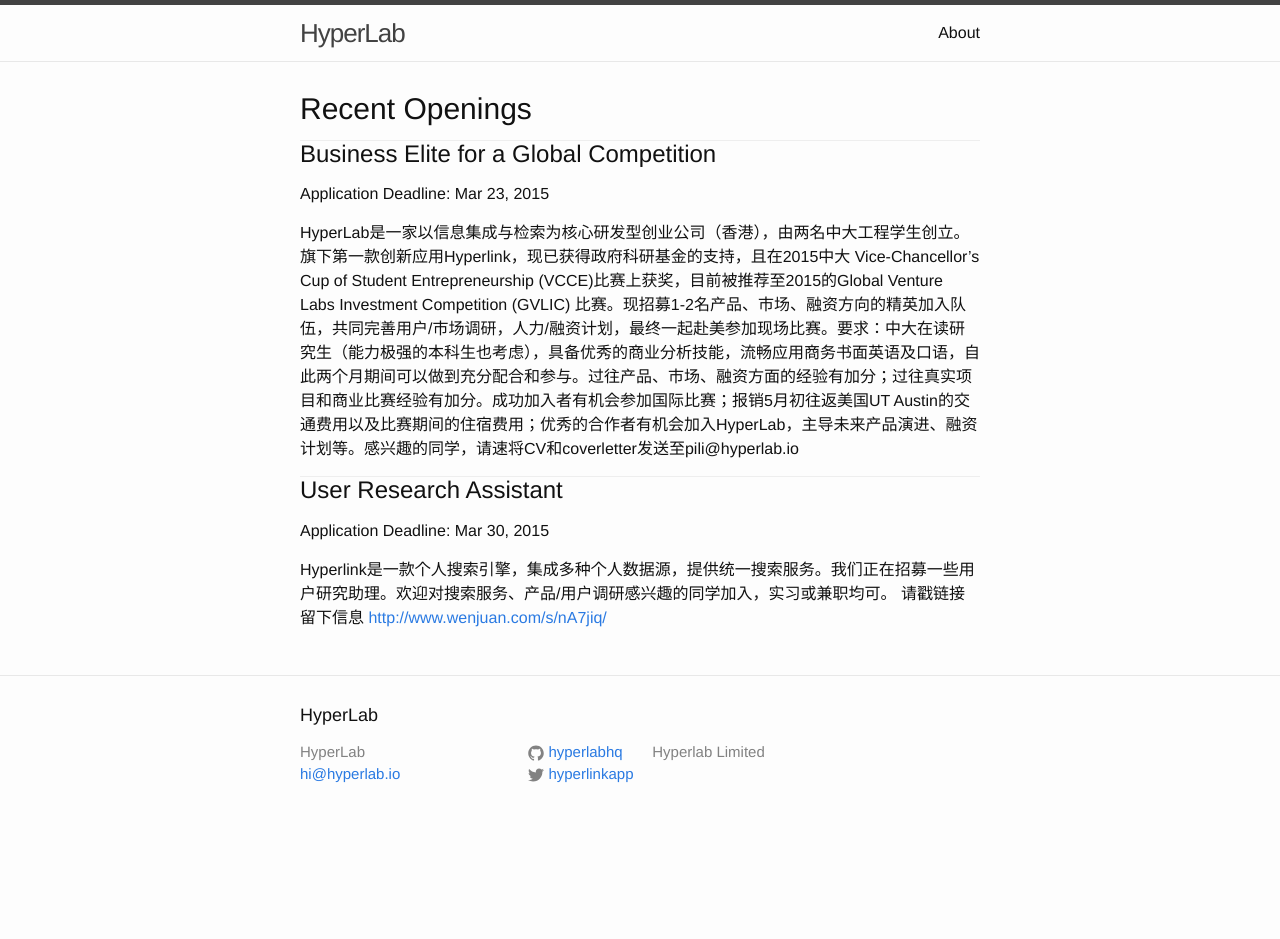
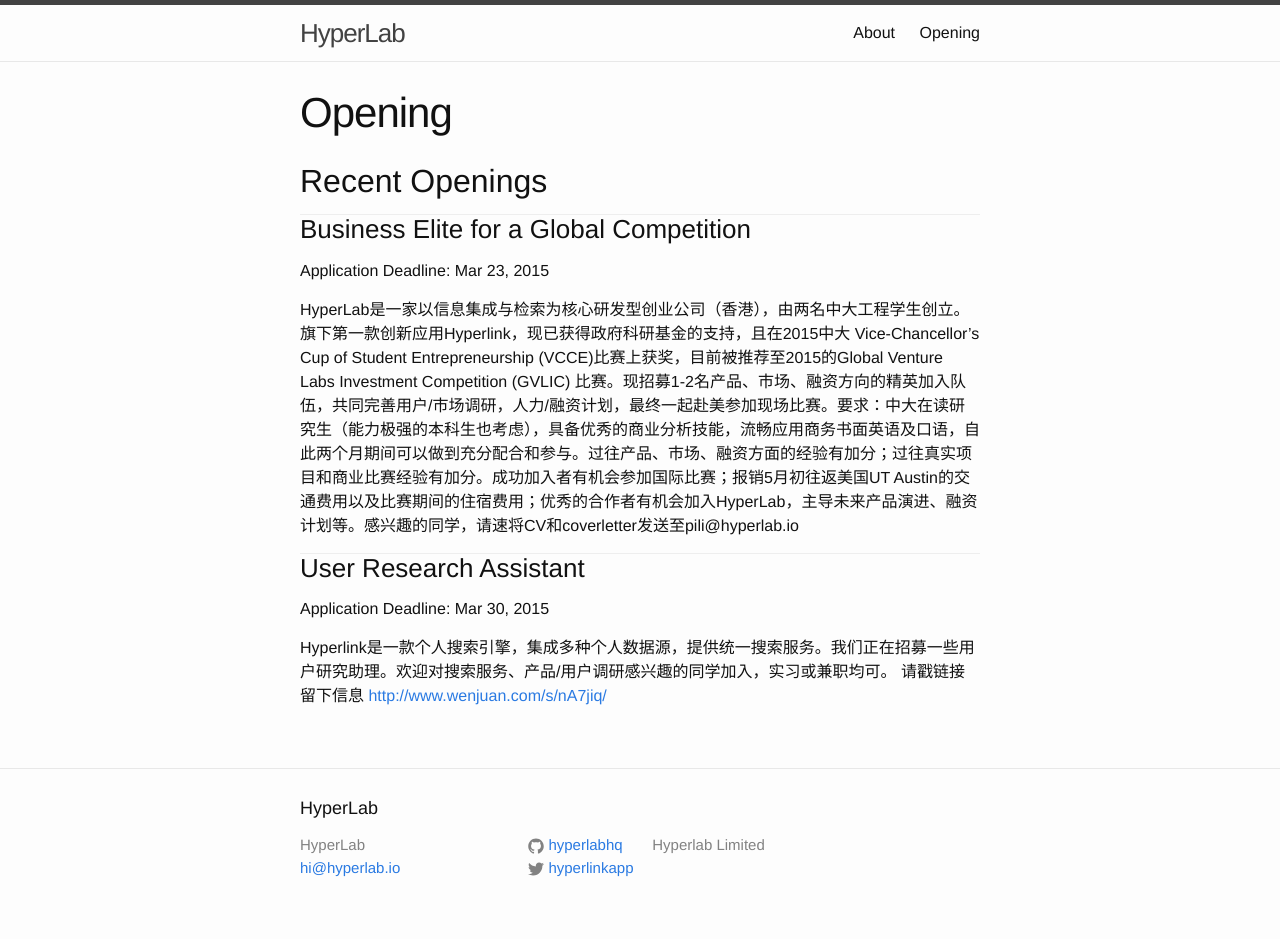
Before and after one commit to hyperlabhq/hyperlabhq.github.io, a Jekyll site: the page built from opening.html, in a window 1280 px wide. Built offline with Jekyll 4.4.1, drawn with Linux system fonts in a browser that asks for light colours; before the commit the page ends 900 px from its top, so only the background shows below that.

Commit message:
add to header

```diff
--- a/opening.html
+++ b/opening.html
@@ -1,5 +1,7 @@
 ---
-layout: default
+layout: page
+title: Opening
+permalink: /opening/
 ---
 
 
```
